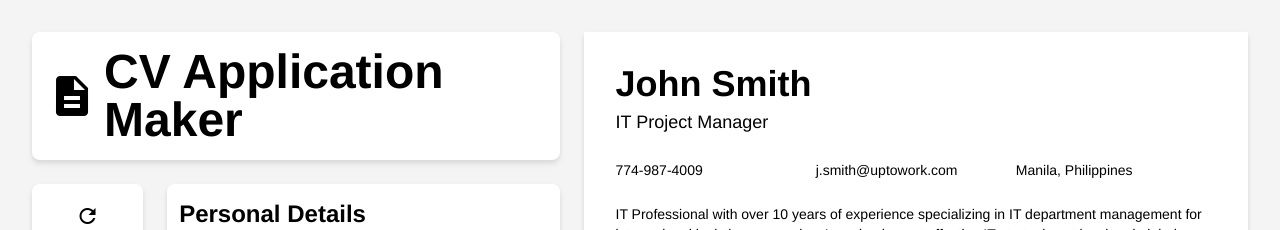
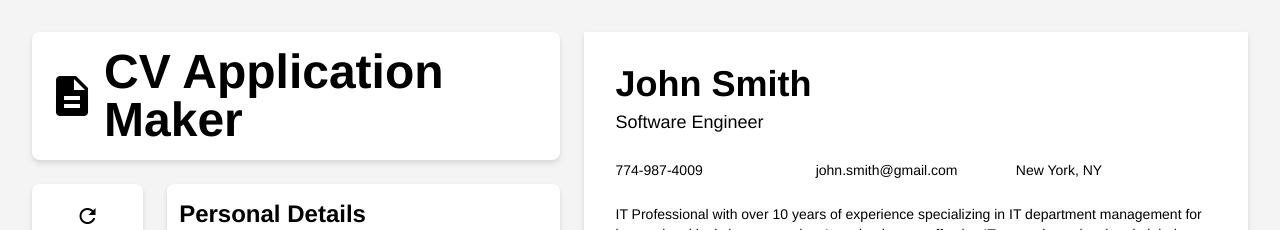
Before and after one commit to AkzechKyla/CVApplicationMaker, a React (Vite) app: page / in a window 1280 px wide. Shown: the top 230 px of the page. Built offline with nearby package versions, Linux system fonts and the light colour scheme.

Commit message:
Instantiate UserInfo and pass as props

```diff
--- a/src/App.tsx
+++ b/src/App.tsx
@@ -1,3 +1,4 @@
+import { useState } from 'react';
 import CVPreview from './pages/CVPreview'
 import Title from './components/Title'
 import Sidebar from './components/Sidebar'
@@ -6,8 +7,18 @@ import EducationForm from './components/CVForm/EducationForm'
 import ExperienceForm from './components/CVForm/ExperienceForm'
 import SkillsForm from './components/CVForm/SkillsForm'
 import SoftwareForm from './components/CVForm/SoftwareForm'
+import UserInfo from './models/UserInfo';
 
 export default function App() {
+    const [userInfo, setUserInfo] = useState(new UserInfo(
+      'John Smith',
+      'Software Engineer',
+      '774-987-4009',
+      'john.smith@gmail.com',
+      'New York, NY',
+      'IT Professional with over 10 years of experience specializing in IT department management for international logistics companies. I can implement effective IT strategies at local and global levels. My greatest strength is business awareness, which enables me to permanently streamline infrastructure and applications. Seeking to leverage my IT management skills at Sancorp Inc.'
+    ));
+
     return (
       <div className="flex gap-6 p-8 bg-zinc-100 overflow-auto font-helvetica">
         <div className="flex-1">
@@ -25,7 +36,7 @@ export default function App() {
             </div>
           </div>
         </div>
-        <CVPreview/>
+        <CVPreview userInfo={userInfo}/>
       </div>
     )
 }
--- a/src/components/CVPreview/PersonalDetailsInfo.tsx
+++ b/src/components/CVPreview/PersonalDetailsInfo.tsx
@@ -1,14 +1,20 @@
-export function PersonalDetailsInfo() {
+import UserInfo from "../../models/UserInfo";
+
+interface Props {
+    userInfo: UserInfo;
+}
+
+export function PersonalDetailsInfo({ userInfo }: Props) {
     return(
         <div className="pb-4 text-sm">
-            <p className="font-bold text-4xl mb-1">John Smith</p>
-            <p className="text-lg mb-6">IT Project Manager</p>
+            <p className="font-bold text-4xl mb-1">{userInfo.fullName}</p>
+            <p className="text-lg mb-6">{userInfo.position}</p>
             <div className="grid grid-cols-3 mb-6 gap-y-2 w-full">
-                <p className="inline text-sm">774-987-4009</p>
-                <p className="inline text-sm">j.smith@uptowork.com</p>
-                <p className="inline text-sm">Manila, Philippines</p>
+                <p className="inline text-sm">{userInfo.contactNumber}</p>
+                <p className="inline text-sm">{userInfo.email}</p>
+                <p className="inline text-sm">{userInfo.cityProvince}</p>
             </div>
-            <p className="text-sm">IT Professional with over 10 years of experience specializing in IT department management for international logistics companies. I can implement effective IT strategies at local and global levels. My greatest strength is business awareness, which enables me to permanently streamline infrastructure and applications. Seeking to leverage my IT management skills at Sancorp Inc.</p>
+            <p className="text-sm">{userInfo.description}</p>
         </div>
     )
 }
--- a/src/pages/CVPreview.tsx
+++ b/src/pages/CVPreview.tsx
@@ -3,11 +3,16 @@ import { ExperienceInfo } from '../components/CVPreview/ExperienceInfo';
 import { EducationInfo } from '../components/CVPreview/EducationInfo';
 import { SkillsInfo } from '../components/CVPreview/SkillsInfo';
 import { SoftwareInfo } from '../components/CVPreview/SoftwareInfo';
+import UserInfo from '../models/UserInfo';
 
-function CVPreview() {
+interface Props {
+    userInfo: UserInfo;
+}
+
+function CVPreview({ userInfo }: Props) {
     return(
         <div className="float-right p-8 w-[49.606rem] h-[70.156rem] drop-shadow-md bg-white">
-            <PersonalDetailsInfo />
+            <PersonalDetailsInfo userInfo={userInfo}/>
             <ExperienceInfo />
             <EducationInfo />
             <SkillsInfo />
```
